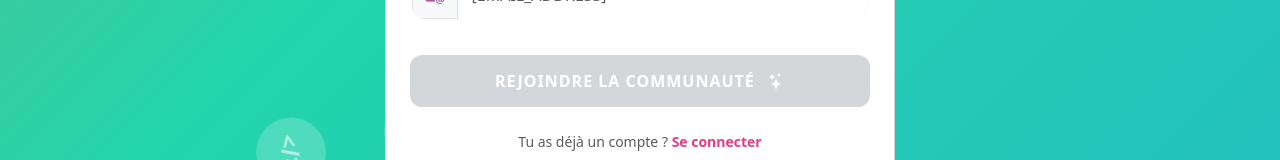
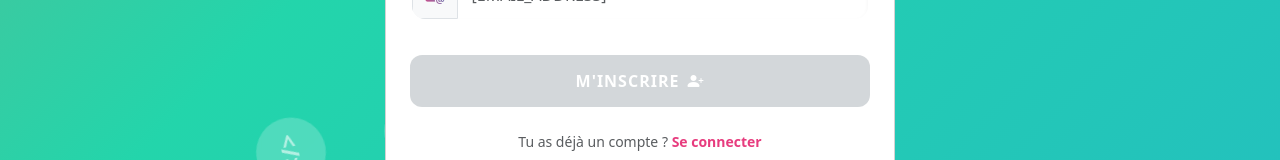
Before and after one commit to Kiassou/quizify_web, an Angular app: page /quizify_web/#/register in a window 1280 px wide. Shown: the part 499-659 px from the top of the page. Built offline with nearby package versions, Linux system fonts and the light colour scheme.

Commit message:
mise à jour visuelle page login

```diff
--- a/src/app/pages/register/register.html
+++ b/src/app/pages/register/register.html
@@ -67,7 +67,7 @@
 
                         <button type="submit" class="btn btn-success w-100"
                             [disabled]="formProgress < 100 || loading">
-                            <span *ngIf="!loading">Rejoindre la communauté <i class="bi bi-stars ms-2"></i></span>
+                            <span *ngIf="!loading">M'inscrire<i class="bi bi-person-plus-fill ms-2"></i></span>
                             <span *ngIf="loading" class="spinner-border spinner-border-sm me-2"></span>
                         </button>
                     </form>
--- a/src/index.html
+++ b/src/index.html
@@ -6,12 +6,16 @@
   <title>Quizify | Défie ton intelligence</title>
   <base href="/quizify_web/">
   <meta name="viewport" content="width=device-width, initial-scale=1">
-  <link rel="icon" type="image/png" href="assets/quizify.png">
 
   <link href="https://fonts.googleapis.com/css2?family=Poppins:wght@300;400;600;700&display=swap" rel="stylesheet">
   <link href="https://cdn.jsdelivr.net/npm/bootstrap@5.3.2/dist/css/bootstrap.min.css" rel="stylesheet">
   <link href="https://cdn.jsdelivr.net/npm/bootstrap-icons@1.11.3/font/bootstrap-icons.css" rel="stylesheet">
   <link rel="stylesheet" href="https://cdnjs.cloudflare.com/ajax/libs/animate.css/4.1.1/animate.min.css" />
+
+  <link rel="apple-touch-icon" sizes="180x180" href="./assets/quizify.png">
+  <link rel="icon" type="image/png" sizes="32x32" href="./assets/quizify.png">
+  <link rel="icon" type="image/png" sizes="16x16" href="./assets/quizify.png">
+  <link rel="manifest" href="/assets/site.webmanifest">
 
   <style>
     body,
```
